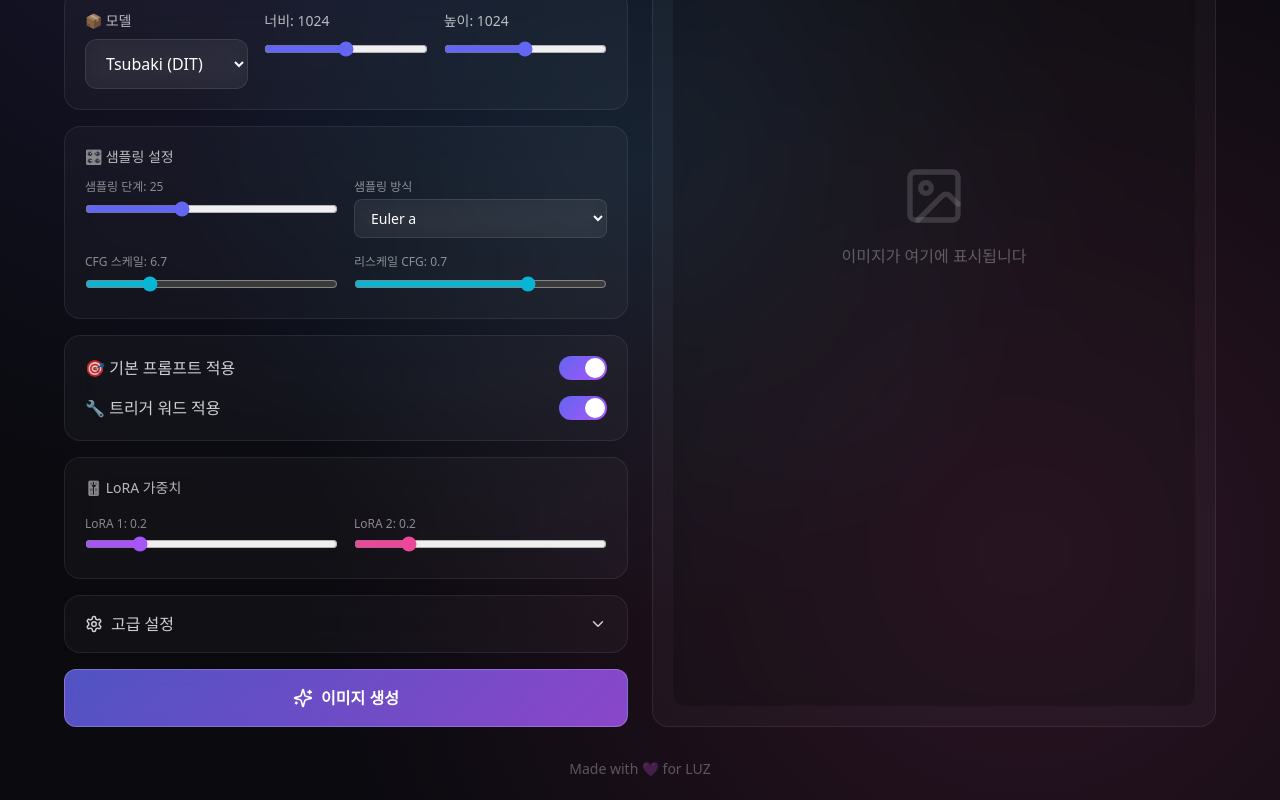
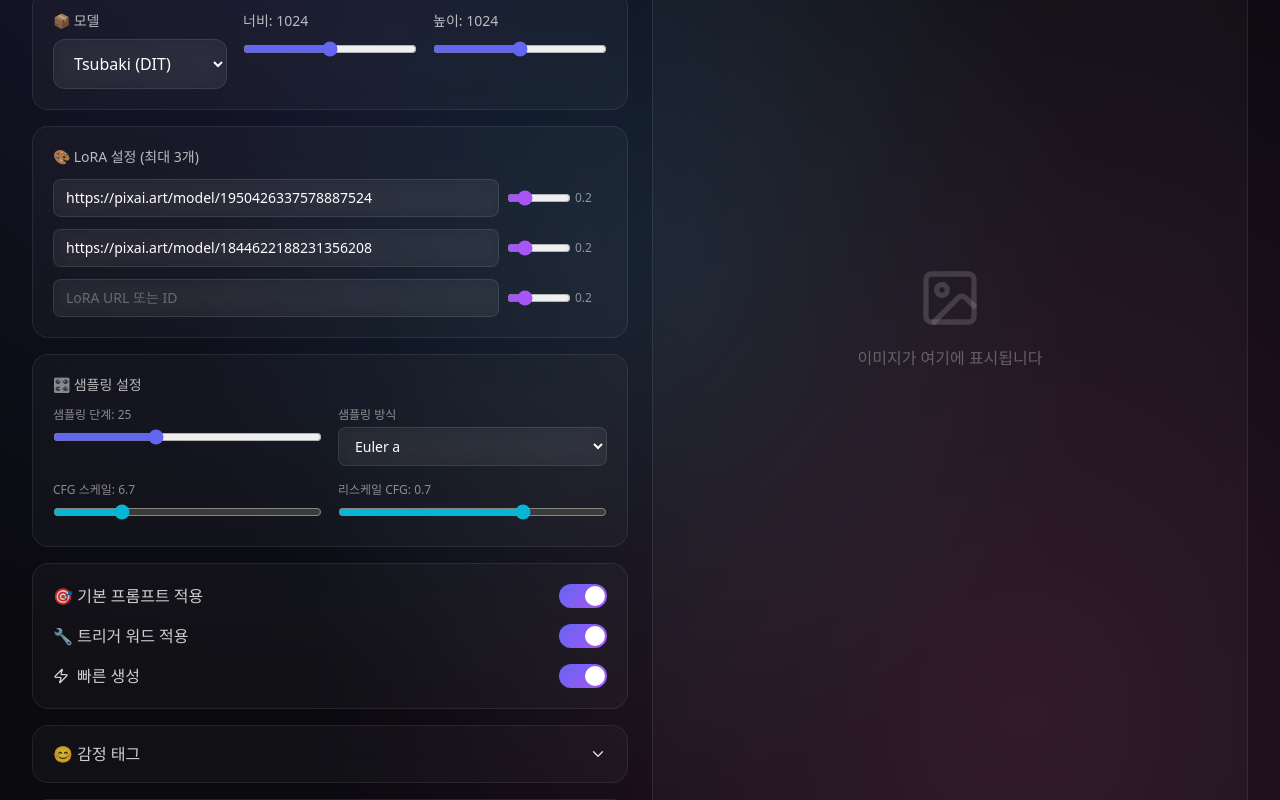
Before and after one commit to luzruz555/pixtest, a Next.js app: page / in a window 1280 px wide. Shown: the part 480-1280 px from the top of the page. Built offline with nearby package versions, Linux system fonts and the light colour scheme.

Commit message:
Update page.tsx

```diff
--- a/app/page.tsx
+++ b/app/page.tsx
@@ -1,7 +1,7 @@
 'use client'
 
 import { useState, useEffect } from 'react'
-import { Download, Settings, Sparkles, Image as ImageIcon, Loader2, ChevronDown, ChevronUp } from 'lucide-react'
+import { Download, Settings, Sparkles, Image as ImageIcon, Loader2, ChevronDown, ChevronUp, Plus, X, Zap } from 'lucide-react'
 
 const MODELS = {
   'Tsubaki (DIT)': '1894092844569363483',
@@ -11,16 +11,31 @@ const MODELS = {
 
 const SAMPLERS = ['Euler a', 'Euler', 'DPM++ 2M', 'DPM++ 2M Karras', 'DPM++ SDE', 'DPM++ SDE Karras', 'DDIM']
 
-const DEFAULT_BASE_PROMPT = `(na tarapisu153:0.8), (say hana:0.8), (Azuuru:0.7), (kozimo123456:1.4), (freng:0.45), (patzzi:0.4), year 2024, year 2025, delicate face, kawaii aesthetic, 32k uhd, masterpiece, best quality, ultra-detailed, beautiful, nai3, (no halo:1.9), (no accessories:1.9), (no accessory:1.5), (no ornaments:1.8), blurry background, soft skin, bold lineart, black lineart`
+const DEFAULT_BASE_PROMPT = `(na tarapisu153:0.8), (say hana:0.8), (Azuuru:0.7), (kozimo123456:1.4), (freng:0.45), (patzzi:0.4), year 2024, year 2025, delicate face, kawaii aesthetic, 32k uhd, masterpiece, best quality, ultra-detailed, beautiful, nai3, (no halo:1.9), (no accessories:1.9), (no accessory:1.5), (no ornaments:1.8), blurry background`
 
 const DEFAULT_NEGATIVE_PROMPT = `bad quality, low quality, worst quality, lowres, nsfw, jpeg artifacts, scan artifacts, mosaic, cropped, error, fewer digits, bad reflection, bad composition, bad anatomy, bad hands, bad fingers, missing fingers, extra hands, extra legs, excess fingers, light particles, artist name, text, watermark, username, copyright name, bright, creature, creatures, sensei, teacher, (((halo))), hosino, accessory, 2girls, multiple people, chibi, multiple characters, sketched characters, blue archive characters, hairpin, thick eyebrows, piercing , brooch, text, (red blood:1.3), ornament`
 
 const TRIGGER_WORDS = 'soft skin, bold lineart, black lineart'
 
-const DEFAULT_LORAS = [
-  { loraId: '1950426337578887524', weight: 0.2 },
-  { loraId: '1844622188231356208', weight: 0.2 },
+const DEFAULT_EMOTIONS = [
+  { id: 'happy', name: '기쁨', tags: 'smile, happy, (head tilt:0.6)', enabled: false },
+  { id: 'smile', name: '미소', tags: 'light smile', enabled: false },
+  { id: 'front', name: '정면샷', tags: 'facing at viewer, expressionless', enabled: false },
+  { id: 'sad', name: '슬픔', tags: 'sad, looking down, crying, tears on face', enabled: false },
+  { id: 'angry', name: '분노', tags: 'angry, glare, scawl', enabled: false },
+  { id: 'shy', name: '부끄러움', tags: 'shy, blush, looking another, embarrassed', enabled: false },
+  { id: 'dead', name: '사망', tags: 'empty eyes, dead eyes, death scene, black blood on face, black blood on cloth, lying, black blood on floor, lifeless body', enabled: false },
 ]
+
+// LoRA URL에서 ID 추출
+const extractLoraId = (url: string): string | null => {
+  // https://pixai.art/model/1950426337578887524-xxx 형식
+  const match = url.match(/model\/(\d+)/)
+  if (match) return match[1]
+  // 이미 ID만 입력된 경우
+  if (/^\d+$/.test(url.trim())) return url.trim()
+  return null
+}
 
 export default function Home() {
   const [apiKey, setApiKey] = useState('')
@@ -32,19 +47,30 @@ export default function Home() {
   const [model, setModel] = useState('Tsubaki (DIT)')
   const [width, setWidth] = useState(1024)
   const [height, setHeight] = useState(1024)
-  const [lora1Weight, setLora1Weight] = useState(0.2)
-  const [lora2Weight, setLora2Weight] = useState(0.2)
 
-  // 새로 추가된 설정
+  // LoRA 설정 (최대 3개)
+  const [loras, setLoras] = useState([
+    { url: 'https://pixai.art/model/1950426337578887524', weight: 0.2 },
+    { url: 'https://pixai.art/model/1844622188231356208', weight: 0.2 },
+    { url: '', weight: 0.2 },
+  ])
+
+  // 샘플링 설정
   const [steps, setSteps] = useState(25)
   const [sampler, setSampler] = useState('Euler a')
   const [cfgScale, setCfgScale] = useState(6.7)
   const [rescaleCfg, setRescaleCfg] = useState(0.7)
+  const [fastMode, setFastMode] = useState(true)
+
+  // 감정 태그
+  const [emotions, setEmotions] = useState(DEFAULT_EMOTIONS)
+  const [showEmotions, setShowEmotions] = useState(false)
 
   const [loading, setLoading] = useState(false)
-  const [imageUrl, setImageUrl] = useState('')
+  const [generatedImages, setGeneratedImages] = useState<{name: string, url: string}[]>([])
   const [error, setError] = useState('')
   const [showSettings, setShowSettings] = useState(false)
+  const [progress, setProgress] = useState('')
 
   useEffect(() => {
     const savedApiKey = localStorage.getItem('pixai_api_key')
@@ -53,6 +79,8 @@ export default function Home() {
     if (savedBasePrompt) setBasePrompt(savedBasePrompt)
     const savedNegativePrompt = localStorage.getItem('pixai_negative_prompt')
     if (savedNegativePrompt) setNegativePrompt(savedNegativePrompt)
+    const savedEmotions = localStorage.getItem('pixai_emotions')
+    if (savedEmotions) setEmotions(JSON.parse(savedEmotions))
   }, [])
 
   const saveApiKey = (key: string) => {
@@ -70,67 +98,117 @@ export default function Home() {
     localStorage.setItem('pixai_negative_prompt', p)
   }
 
+  const updateLora = (index: number, field: 'url' | 'weight', value: string | number) => {
+    const newLoras = [...loras]
+    newLoras[index] = { ...newLoras[index], [field]: value }
+    setLoras(newLoras)
+  }
+
+  const updateEmotion = (id: string, field: 'enabled' | 'tags', value: boolean | string) => {
+    const newEmotions = emotions.map(e =>
+      e.id === id ? { ...e, [field]: value } : e
+    )
+    setEmotions(newEmotions)
+    localStorage.setItem('pixai_emotions', JSON.stringify(newEmotions))
+  }
+
+  const generateSingleImage = async (finalPrompt: string, label: string) => {
+    const loraData = loras
+      .map(l => ({ id: extractLoraId(l.url), weight: l.weight }))
+      .filter(l => l.id)
+
+    const response = await fetch('/api/generate', {
+      method: 'POST',
+      headers: { 'Content-Type': 'application/json' },
+      body: JSON.stringify({
+        apiKey,
+        prompt: finalPrompt,
+        negativePrompt,
+        model: MODELS[model as keyof typeof MODELS],
+        width, height,
+        loras: loraData,
+        steps, sampler, cfgScale, rescaleCfg,
+        priority: fastMode
+      })
+    })
+
+    const data = await response.json()
+    if (data.success) {
+      return { name: label, url: data.imageUrl }
+    } else {
+      throw new Error(data.error || '생성 실패')
+    }
+  }
+
   const generateImage = async () => {
     if (!apiKey) { setError('API 키를 입력해주세요'); return }
     if (!prompt) { setError('프롬프트를 입력해주세요'); return }
 
     setLoading(true)
     setError('')
-    setImageUrl('')
+    setGeneratedImages([])
 
-    let finalPrompt = prompt
-    if (useBasePrompt) finalPrompt = `${basePrompt}, ${finalPrompt}`
-    if (useTrigger) finalPrompt = `${finalPrompt}, ${TRIGGER_WORDS}`
+    let basePromptFinal = prompt
+    if (useBasePrompt) basePromptFinal = `${basePrompt}, ${basePromptFinal}`
+    if (useTrigger) basePromptFinal = `${basePromptFinal}, ${TRIGGER_WORDS}`
 
-    const loras = [
-      { loraId: DEFAULT_LORAS[0].loraId, weight: lora1Weight },
-      { loraId: DEFAULT_LORAS[1].loraId, weight: lora2Weight },
+    // 생성할 이미지 목록
+    const imagesToGenerate = [
+      { label: '기본', prompt: basePromptFinal }
     ]
 
-    try {
-      const response = await fetch('/api/generate', {
-        method: 'POST',
-        headers: { 'Content-Type': 'application/json' },
-        body: JSON.stringify({
-          apiKey, prompt: finalPrompt, negativePrompt,
-          model: MODELS[model as keyof typeof MODELS],
-          width, height, loras,
-          steps, sampler, cfgScale, rescaleCfg
+    // 활성화된 감정 태그 추가
+    emotions.filter(e => e.enabled).forEach(e => {
+      imagesToGenerate.push({
+        label: e.name,
+        prompt: `${basePromptFinal}, ${e.tags}`
       })
     })
 
-      const data = await response.json()
-      if (data.success) setImageUrl(data.imageUrl)
-      else setError(data.error || '생성 실패')
-    } catch (err) {
-      setError('요청 중 오류가 발생했습니다')
+    try {
+      const results: {name: string, url: string}[] = []
+
+      for (let i = 0; i < imagesToGenerate.length; i++) {
+        const img = imagesToGenerate[i]
+        setProgress(`${img.label} 생성 중... (${i + 1}/${imagesToGenerate.length})`)
+
+        const result = await generateSingleImage(img.prompt, img.label)
+        results.push(result)
+        setGeneratedImages([...results])
+      }
+
+      setProgress('')
+    } catch (err: any) {
+      setError(err.message || '요청 중 오류가 발생했습니다')
     } finally {
       setLoading(false)
+      setProgress('')
     }
   }
 
-  const downloadImage = async () => {
-    if (!imageUrl) return
+  const downloadImage = async (url: string, name: string) => {
     try {
-      const response = await fetch(imageUrl)
+      const response = await fetch(url)
       const blob = await response.blob()
-      const url = window.URL.createObjectURL(blob)
+      const blobUrl = window.URL.createObjectURL(blob)
       const a = document.createElement('a')
-      a.href = url
-      a.download = `pixai_${Date.now()}.png`
+      a.href = blobUrl
+      a.download = `pixai_${name}_${Date.now()}.png`
       document.body.appendChild(a)
       a.click()
       document.body.removeChild(a)
-      window.URL.revokeObjectURL(url)
+      window.URL.revokeObjectURL(blobUrl)
     } catch (err) {
-      console.error(err)
       setError('다운로드 실패')
     }
   }
 
+  const downloadAll = () => {
+    generatedImages.forEach(img => downloadImage(img.url, img.name))
+                                             }
   return (
     <main className="min-h-screen p-4 md:p-8 bg-gradient-mesh">
-      <div className="max-w-6xl mx-auto">
+      <div className="max-w-7xl mx-auto">
         <div className="text-center mb-8">
           <h1 className="text-4xl md:text-5xl font-bold bg-gradient-to-r from-indigo-400 via-purple-400 to-pink-400 bg-clip-text text-transparent mb-2">
             ✨ Pixai Generator
@@ -140,6 +218,7 @@ export default function Home() {
 
         <div className="grid grid-cols-1 lg:grid-cols-2 gap-6">
           <div className="space-y-4">
+            {/* API Key */}
             <div className="glass-card rounded-2xl p-5">
               <label className="block text-sm text-white/70 mb-2">🔑 API Key</label>
               <input
@@ -151,6 +230,7 @@ export default function Home() {
               />
             </div>
 
+            {/* 프롬프트 */}
             <div className="glass-card rounded-2xl p-5">
               <label className="block text-sm text-white/70 mb-2">✨ 프롬프트</label>
               <textarea
@@ -162,6 +242,7 @@ export default function Home() {
               />
             </div>
 
+            {/* 모델 & 크기 */}
             <div className="glass-card rounded-2xl p-5">
               <div className="grid grid-cols-1 md:grid-cols-3 gap-4">
                 <div>
@@ -188,6 +269,36 @@ export default function Home() {
                     onChange={(e) => setHeight(parseInt(e.target.value))}
                     className="w-full accent-indigo-500" />
                 </div>
+              </div>
+            </div>
+
+            {/* LoRA 설정 */}
+            <div className="glass-card rounded-2xl p-5">
+              <label className="block text-sm text-white/70 mb-3">🎨 LoRA 설정 (최대 3개)</label>
+              <div className="space-y-3">
+                {loras.map((lora, idx) => (
+                  <div key={idx} className="flex gap-2 items-center">
+                    <input
+                      type="text"
+                      value={lora.url}
+                      onChange={(e) => updateLora(idx, 'url', e.target.value)}
+                      placeholder="LoRA URL 또는 ID"
+                      className="glass-input flex-1 px-3 py-2 rounded-lg text-white text-sm placeholder-white/30"
+                    />
+                    <div className="flex items-center gap-1 min-w-[100px]">
+                      <input
+                        type="range"
+                        min={0}
+                        max={1}
+                        step={0.05}
+                        value={lora.weight}
+                        onChange={(e) => updateLora(idx, 'weight', parseFloat(e.target.value))}
+                        className="w-16 accent-purple-500"
+                      />
+                      <span className="text-xs text-white/50 w-8">{lora.weight}</span>
+                    </div>
+                  </div>
+                ))}
               </div>
             </div>
 
@@ -225,6 +336,7 @@ export default function Home() {
               </div>
             </div>
 
+            {/* 토글 옵션 */}
             <div className="glass-card rounded-2xl p-5">
               <div className="space-y-4">
                 <div className="flex items-center justify-between">
@@ -239,27 +351,45 @@ export default function Home() {
                     onChange={(e) => setUseTrigger(e.target.checked)}
                     className="toggle-checkbox" />
                 </div>
-              </div>
-            </div>
-
-            <div className="glass-card rounded-2xl p-5">
-              <label className="block text-sm text-white/70 mb-3">🎚️ LoRA 가중치</label>
-              <div className="grid grid-cols-2 gap-4">
-                <div>
-                  <span className="text-xs text-white/50">LoRA 1: {lora1Weight}</span>
-                  <input type="range" min={0} max={1} step={0.05} value={lora1Weight}
-                    onChange={(e) => setLora1Weight(parseFloat(e.target.value))}
-                    className="w-full accent-purple-500" />
-                </div>
-                <div>
-                  <span className="text-xs text-white/50">LoRA 2: {lora2Weight}</span>
-                  <input type="range" min={0} max={1} step={0.05} value={lora2Weight}
-                    onChange={(e) => setLora2Weight(parseFloat(e.target.value))}
-                    className="w-full accent-pink-500" />
+                <div className="flex items-center justify-between">
+                  <span className="text-white/80 flex items-center gap-2"><Zap size={16} />빠른 생성</span>
+                  <input type="checkbox" checked={fastMode}
+                    onChange={(e) => setFastMode(e.target.checked)}
+                    className="toggle-checkbox" />
                 </div>
               </div>
             </div>
 
+            {/* 감정 태그 */}
+            <div className="glass-card rounded-2xl overflow-hidden">
+              <button onClick={() => setShowEmotions(!showEmotions)}
+                className="w-full px-5 py-4 flex items-center justify-between text-white/80 hover:bg-white/5 transition-colors">
+                <span className="flex items-center gap-2">😊 감정 태그</span>
+                {showEmotions ? <ChevronUp size={18} /> : <ChevronDown size={18} />}
+              </button>
+              {showEmotions && (
+                <div className="p-5 pt-0 space-y-3 border-t border-white/10">
+                  {emotions.map((emotion) => (
+                    <div key={emotion.id} className="space-y-2">
+                      <div className="flex items-center justify-between">
+                        <span className="text-white/80 text-sm">{emotion.name}</span>
+                        <input type="checkbox" checked={emotion.enabled}
+                          onChange={(e) => updateEmotion(emotion.id, 'enabled', e.target.checked)}
+                          className="toggle-checkbox" />
+                      </div>
+                      <input
+                        type="text"
+                        value={emotion.tags}
+                        onChange={(e) => updateEmotion(emotion.id, 'tags', e.target.value)}
+                        className="glass-input w-full px-3 py-2 rounded-lg text-white text-xs"
+                      />
+                    </div>
+                  ))}
+                </div>
+              )}
+            </div>
+
+            {/* 고급 설정 */}
             <div className="glass-card rounded-2xl overflow-hidden">
               <button onClick={() => setShowSettings(!showSettings)}
                 className="w-full px-5 py-4 flex items-center justify-between text-white/80 hover:bg-white/5 transition-colors">
@@ -282,10 +412,11 @@ export default function Home() {
               )}
             </div>
 
+            {/* 생성 버튼 */}
             <button onClick={generateImage} disabled={loading}
               className="glass-button w-full py-4 rounded-xl text-white font-semibold flex items-center justify-center gap-2">
-              {loading ? (<><Loader2 className="animate-spin" size={20} />생성 중...</>)
-                : (<><Sparkles size={20} />이미지 생성</>)}
+              {loading ? (<><Loader2 className="animate-spin" size={20} />{progress || '생성 중...'}</>)
+                : (<><Sparkles size={20} />이미지 생성 ({1 + emotions.filter(e => e.enabled).length}장)</>)}
             </button>
 
             {error && (
@@ -293,29 +424,51 @@ export default function Home() {
             )}
           </div>
 
+          {/* 이미지 출력 영역 */}
           <div className="glass-card rounded-2xl p-5 min-h-[500px] flex flex-col">
             <div className="flex items-center justify-between mb-4">
               <span className="text-white/70 flex items-center gap-2"><ImageIcon size={18} />생성된 이미지</span>
-              {imageUrl && (
-                <button onClick={downloadImage}
+              {generatedImages.length > 1 && (
+                <button onClick={downloadAll}
                   className="flex items-center gap-2 px-4 py-2 rounded-lg bg-white/10 hover:bg-white/20 transition-colors text-sm">
-                  <Download size={16} />다운로드
+                  <Download size={16} />전체 다운로드
                 </button>
               )}
             </div>
-            <div className="flex-1 rounded-xl overflow-hidden bg-black/20 flex items-center justify-center">
-              {loading ? (
+
+            <div className="flex-1 overflow-y-auto">
+              {loading && !generatedImages.length ? (
+                <div className="h-full flex items-center justify-center">
                   <div className="text-center">
                     <Loader2 className="animate-spin mx-auto mb-4 text-indigo-400" size={48} />
-                  <p className="text-white/50">이미지 생성 중...</p>
+                    <p className="text-white/50">{progress || '이미지 생성 중...'}</p>
                     <p className="text-white/30 text-sm mt-1">최대 5분 소요</p>
                   </div>
-              ) : imageUrl ? (
-                <img src={imageUrl} alt="Generated" className="max-w-full max-h-full object-contain" />
+                </div>
+              ) : generatedImages.length > 0 ? (
+                <div className="grid grid-cols-1 md:grid-cols-2 gap-4">
+                  {generatedImages.map((img, idx) => (
+                    <div key={idx} className="relative group">
+                      <div className="rounded-xl overflow-hidden bg-black/20">
+                        <img src={img.url} alt={img.name} className="w-full h-auto object-contain" />
+                      </div>
+                      <div className="absolute top-2 left-2 px-2 py-1 rounded-lg bg-black/50 text-white text-xs">
+                        {img.name}
+                      </div>
+                      <button
+                        onClick={() => downloadImage(img.url, img.name)}
+                        className="absolute top-2 right-2 p-2 rounded-lg bg-black/50 hover:bg-black/70 transition-colors opacity-0 group-hover:opacity-100">
+                        <Download size={16} />
+                      </button>
+                    </div>
+                  ))}
+                </div>
               ) : (
-                <div className="text-center text-white/30">
+                <div className="h-full flex items-center justify-center text-center text-white/30">
+                  <div>
                     <ImageIcon size={64} className="mx-auto mb-4 opacity-50" />
                     <p>이미지가 여기에 표시됩니다</p>
+                  </div>
                 </div>
               )}
             </div>
```
Lines whose indentation alone changed are shown as unchanged.
